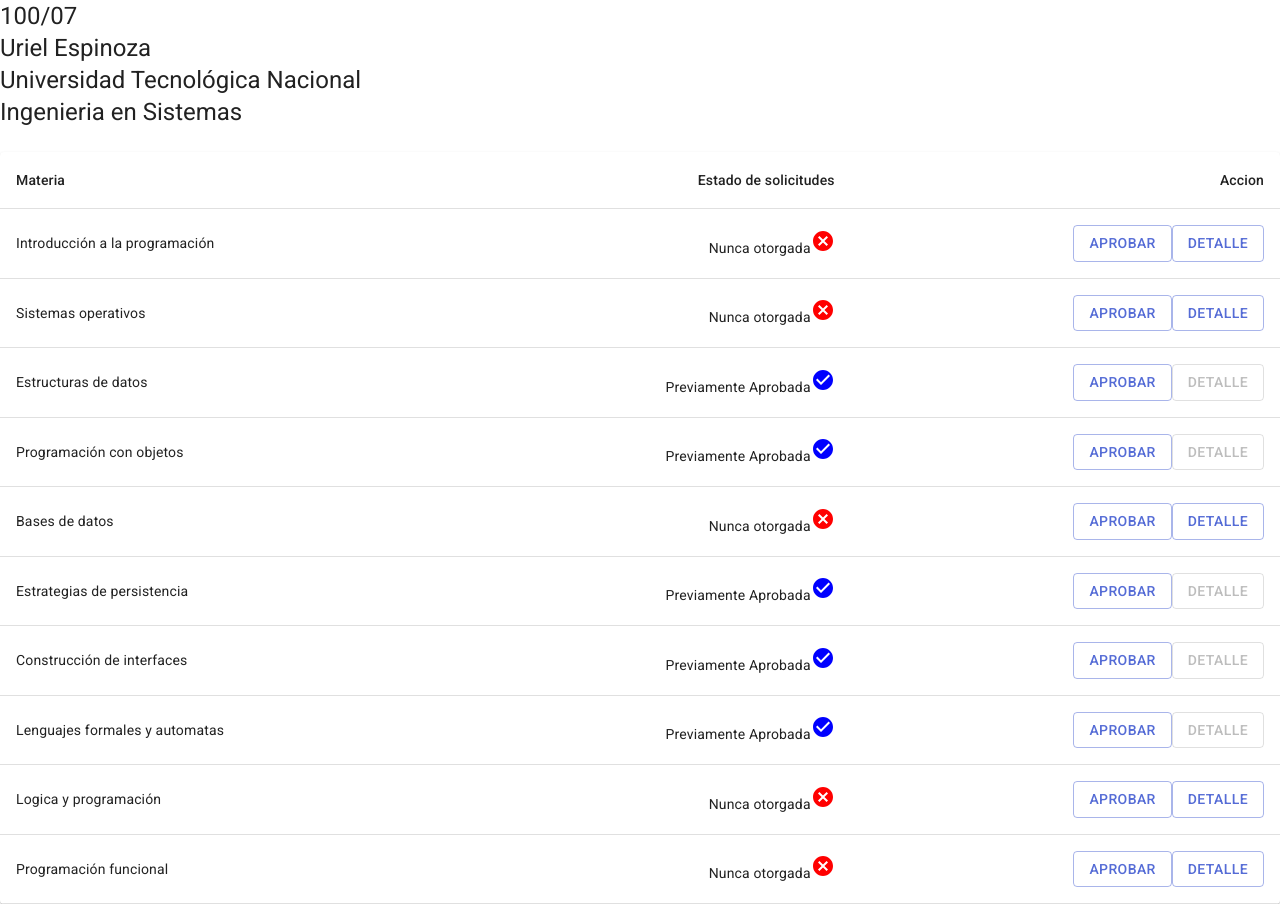
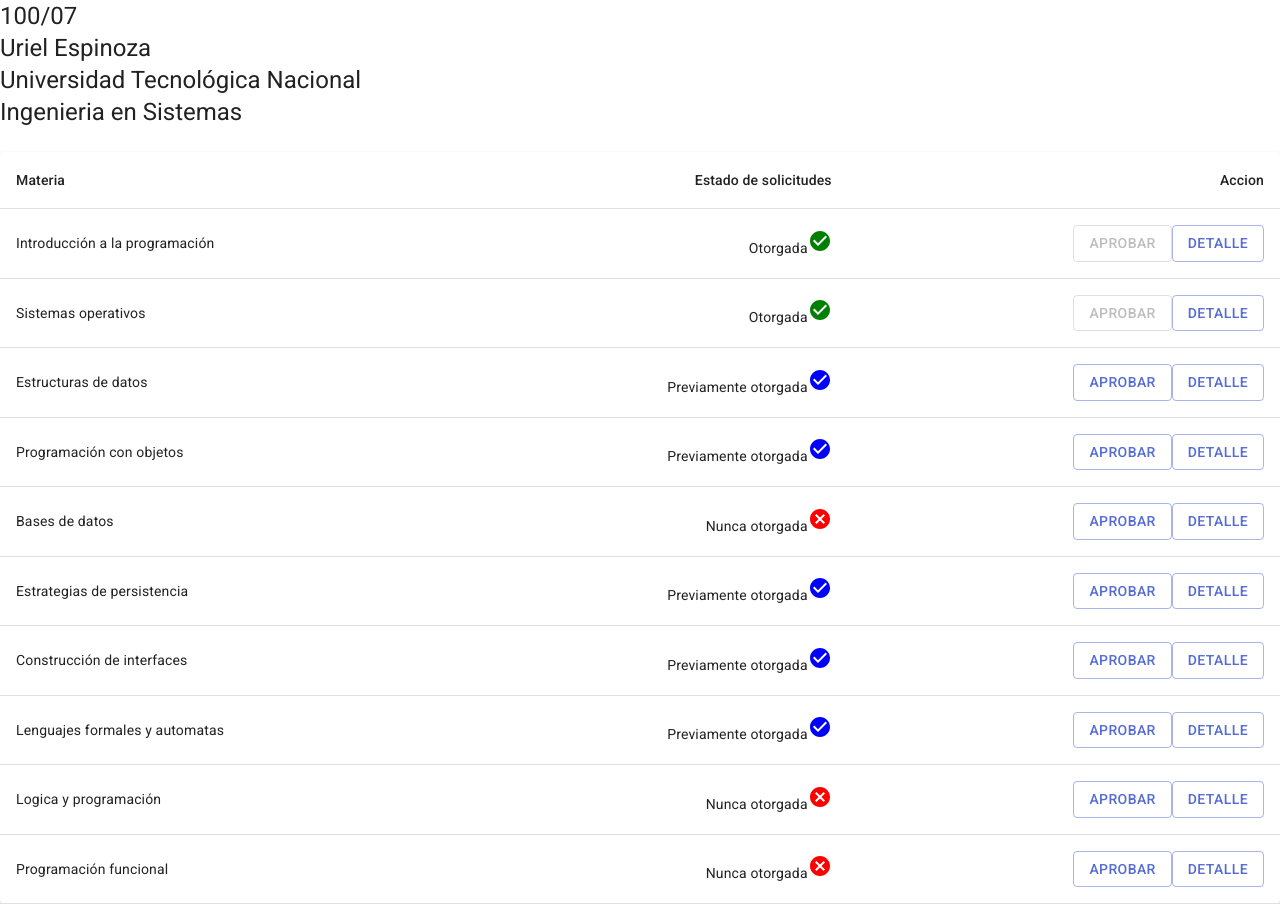
Before and after one commit to unquivalencias/unquivalencias-web-client, a Next.js app: page /requests/1 in a window 1280 px wide. Built offline with nearby package versions, Linux system fonts and the light colour scheme.

Commit message:
Add brand logo in login

```diff
--- a/components/Login/Login.jsx
+++ b/components/Login/Login.jsx
@@ -27,9 +27,7 @@ export default function SignIn() {
         <Container component="main" maxWidth="xs">
           <CssBaseline />
           <div className={classes.paper}>
-            <Avatar className={classes.avatar}>
-              <LockOutlinedIcon />
-            </Avatar>
+            <img src="/static/brand-logo.jpeg"/>
             <Typography component="h1" variant="h5">
             Sign in
             </Typography>
--- a/components/RequestDetail/SubjectList.jsx
+++ b/components/RequestDetail/SubjectList.jsx
@@ -35,8 +35,9 @@ const useStyles = makeStyles(theme => ({
 
 const subjectState = {
     neverGiven: 'Nunca otorgada',
-    previouslyGiven: 'Previamente Aprobada',
+    previouslyGiven: 'Previamente otorgada',
     given: 'Otorgada',
+    rejected: 'Rechazada'
 }
 
 function createData(subject, status) {
@@ -45,8 +46,8 @@ function createData(subject, status) {
 
 export default function SimpleTable() {
     const [rows, setRows] = useState([
-        createData('Introducción a la programación', subjectState.neverGiven),
-        createData('Sistemas operativos', subjectState.neverGiven),
+        createData('Introducción a la programación', subjectState.given),
+        createData('Sistemas operativos', subjectState.given),
         createData('Estructuras de datos', subjectState.previouslyGiven),
         createData('Programación con objetos', subjectState.previouslyGiven),
         createData('Bases de datos', subjectState.neverGiven),
@@ -81,7 +82,7 @@ export default function SimpleTable() {
                                 }{row.status === subjectState.previouslyGiven &&
                                     <CheckCircleIcon className={classes.previouslyGiven} />}
 
-                            {row.status === subjectState.given &&
+                                {row.status === subjectState.given &&
                                     <CheckCircleIcon className={classes.checkmark} />}
                             </TableCell>
                             <TableCell align='right'>
@@ -90,8 +91,12 @@ export default function SimpleTable() {
                                     nRows[index] = { ...pRows[index], status: subjectState.given }
                                     return nRows;
                                 })} />
-                                <Link href="/equivalence/known"><Button color='primary' variant='outlined' disabled={row.status == subjectState.previouslyGiven}>
-                                    DETALLE
+                                <Link href="/equivalence/known">
+                                    <Button
+                                        color='primary'
+                                        variant='outlined'
+                                    >
+                                        DETALLE
                                     </Button></Link>
                             </TableCell>
                         </TableRow>
```
Also changed, not shown: static/brand-logo.jpeg (added).
